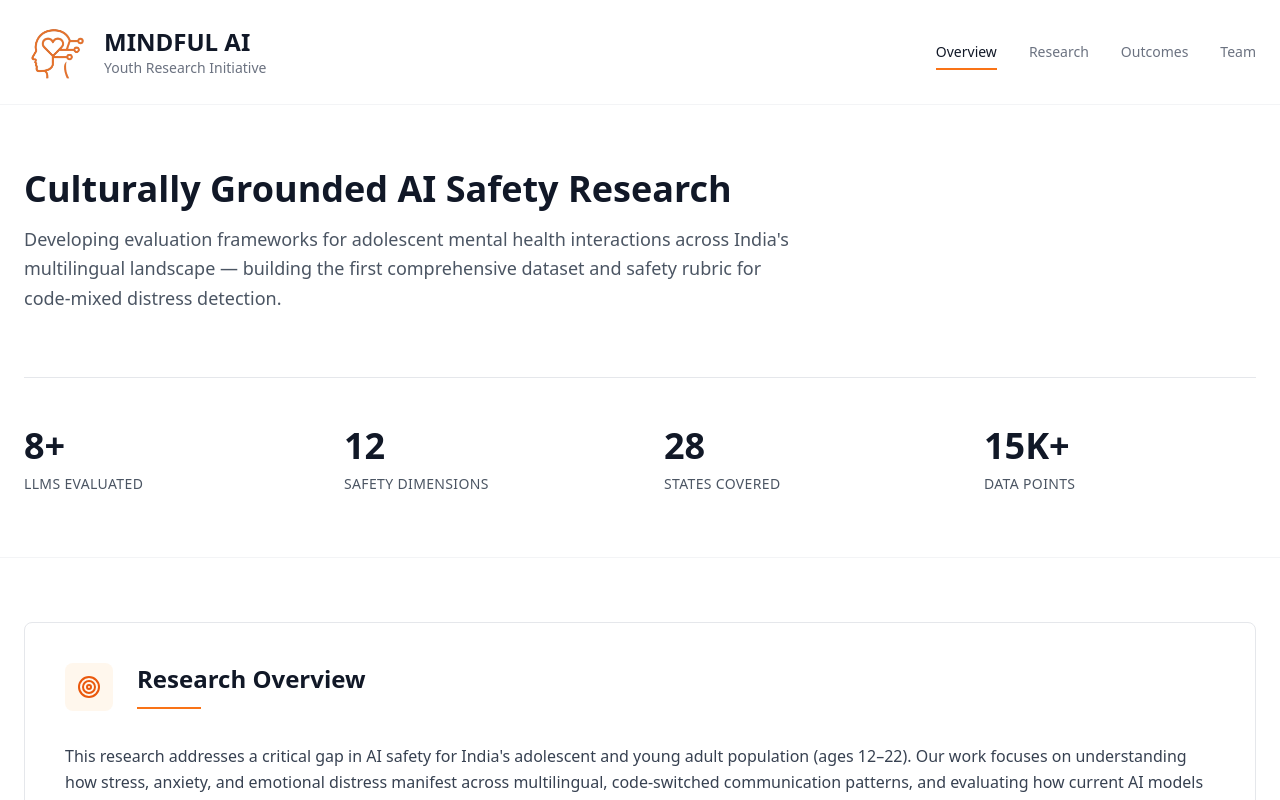
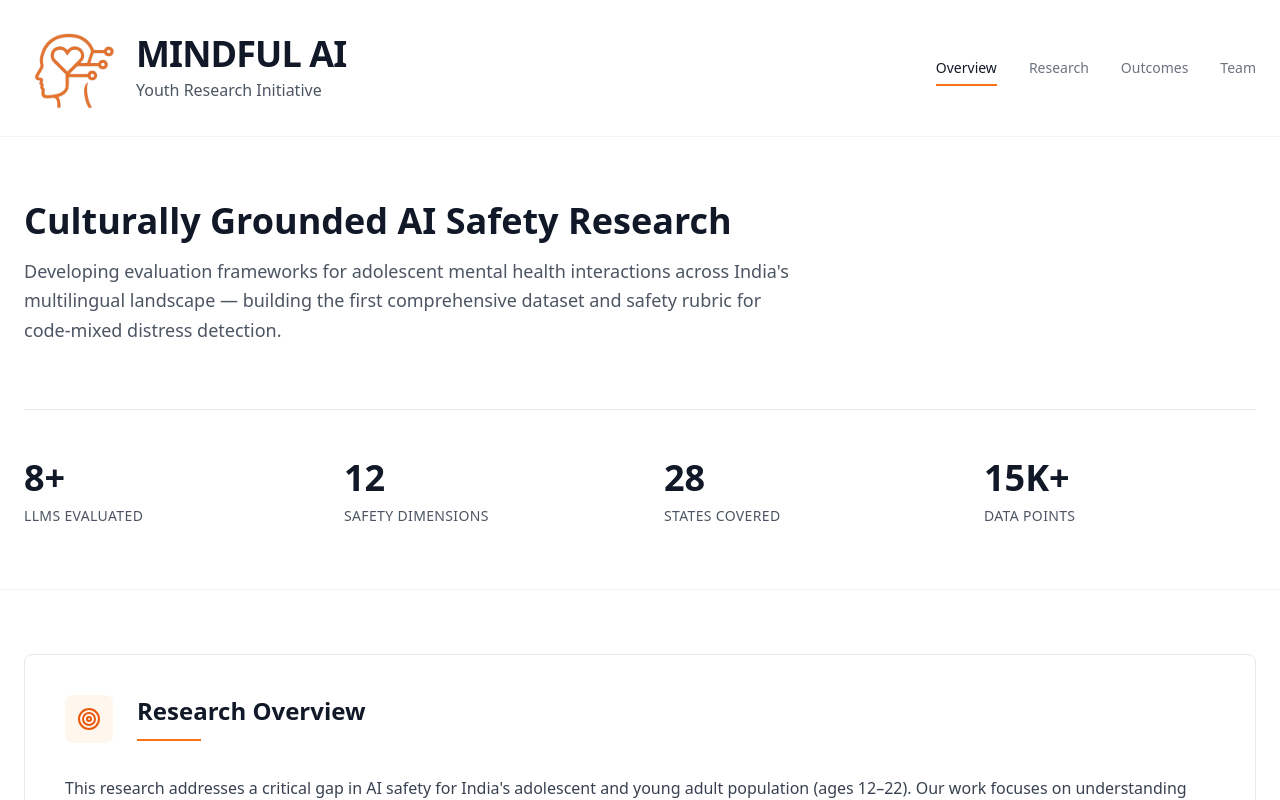
Before and after one commit to swarnaa18/mindful.ai, a React (Create React App) app: page / in a window 1280 px wide. Shown: the top 800 px of the page. Built offline with nearby package versions, Linux system fonts and the light colour scheme.

Commit message:
changes made.

```diff
--- a/public/index.html
+++ b/public/index.html
@@ -22,7 +22,7 @@
       work correctly both with client-side routing and a non-root public URL.
       Learn how to configure a non-root public URL by running `npm run build`.
     -->
-    <title>React App</title>
+    <title>Mindful AI | Youth Research Initiative</title>
     <link
       href="https://fonts.googleapis.com/css2?family=Montserrat:wght@400;600;700&display=swap"
       rel="stylesheet"
--- a/src/App.tsx
+++ b/src/App.tsx
@@ -164,11 +164,13 @@ export default function ResearchWebsite() {
             <img
               src={logoPng}
               alt="Mindful AI Logo"
-              className="h-16 w-auto object-contain"
+              className="h-20 md:h-24 w-auto object-contain"
             />
             <div>
-              <div className="text-2xl font-bold text-gray-900">MINDFUL AI</div>
-              <div className="text-sm text-gray-500">
+              <div className="text-3xl md:text-4xl font-extrabold tracking-tight text-gray-900">
+                MINDFUL AI
+              </div>
+              <div className="text-base text-gray-600 mt-1">
                 Youth Research Initiative
               </div>
             </div>
```
